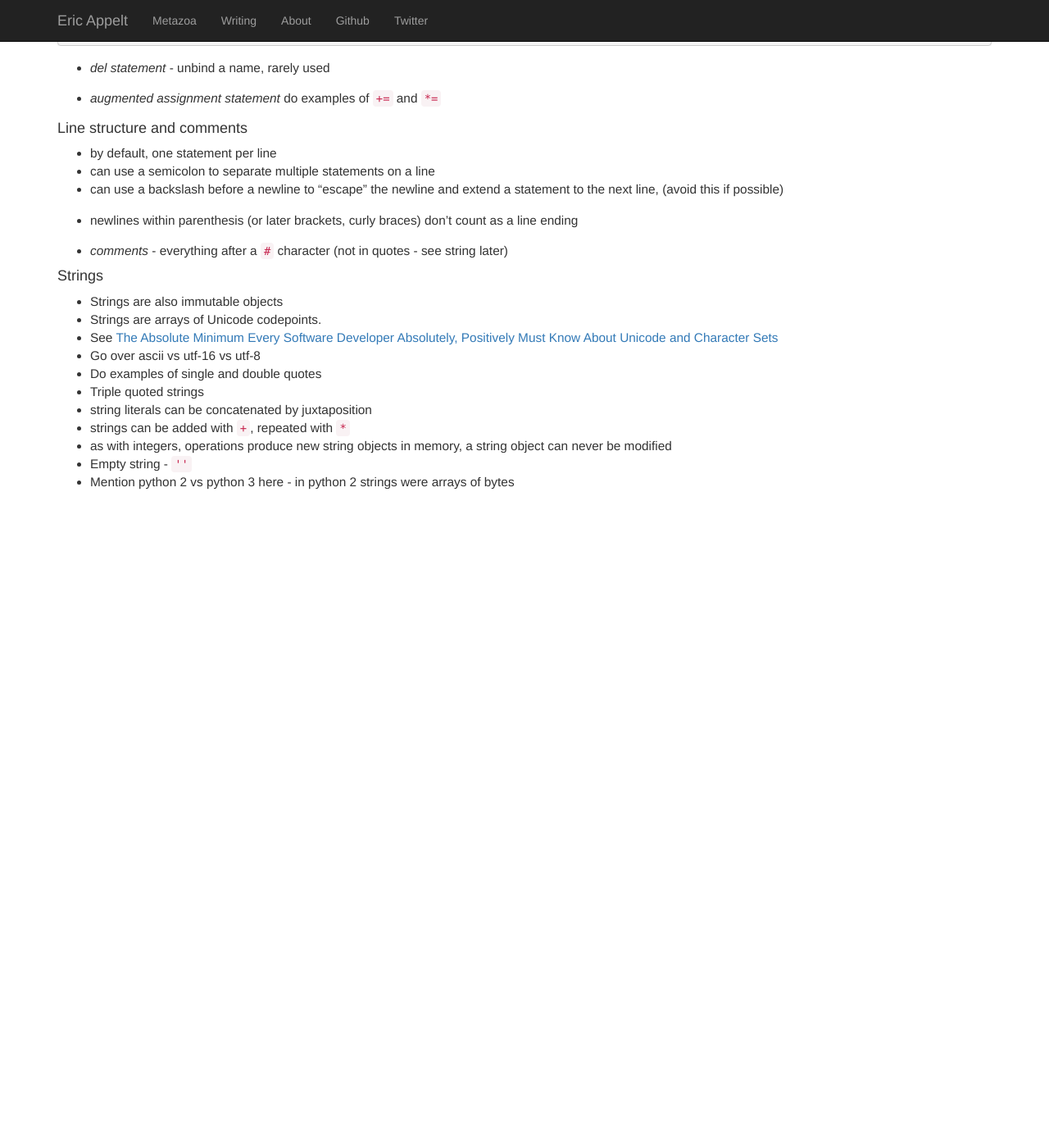
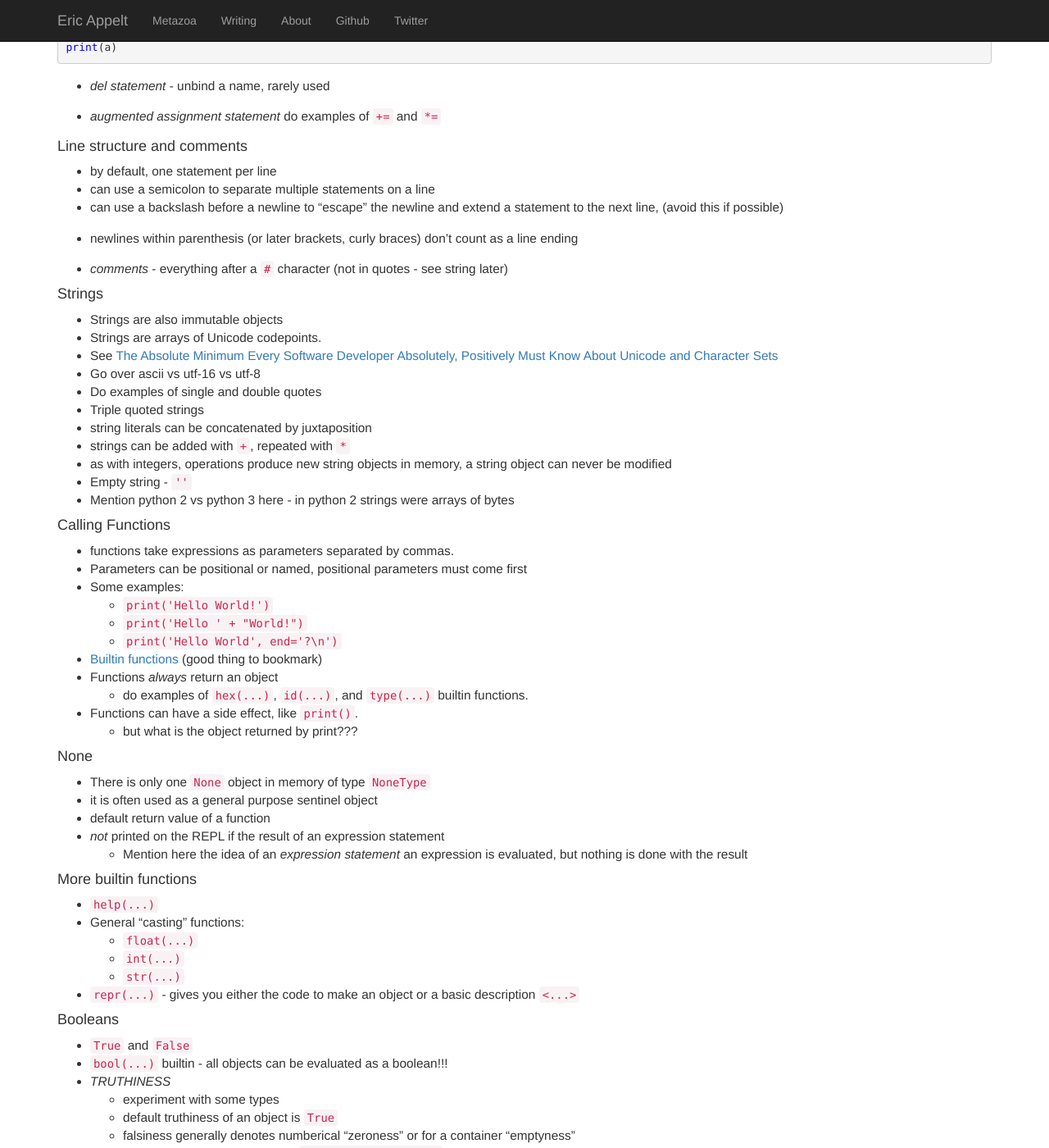
Before and after one commit to appeltel/website-ericappelt, a Jekyll site: the page built from pythonclass/session1.md, in a window 1280 px wide and 1400 px high, scrolled down 1684 px. Shown: the whole window at 82% size. Built offline with Jekyll 4.4.1, drawn with Linux system fonts in a browser that asks for light colours; nearby versions of some CDN libraries; before the commit the page ends 2293 px from its top, so only the background shows below that; some of the changed text lies outside the part shown.

Commit message:
Add more session 1 notes

```diff
--- a/pythonclass/session1.md
+++ b/pythonclass/session1.md
@@ -115,3 +116,75 @@ print(a)
   a string object can never be modified
 * Empty string - `''`
 * Mention python 2 vs python 3 here - in python 2 strings were arrays of bytes
+
+#### Calling Functions
+
+* functions take expressions as parameters separated by commas.
+* Parameters can be positional or named, positional parameters must come first
+* Some examples:
+  * `print('Hello World!')`
+  * `print('Hello ' + "World!")`
+  * `print('Hello World', end='?\n')`
+* [Builtin functions](https://docs.python.org/3/library/functions.html) (good thing to bookmark)
+* Functions *always* return an object
+  * do examples of `hex(...)`, `id(...)`, and `type(...)` builtin functions.
+* Functions can have a side effect, like `print()`.
+  * but what is the object returned by print???
+
+#### None
+
+* There is only one `None` object in memory of type `NoneType`
+* it is often used as a general purpose sentinel object
+* default return value of a function
+* _not_ printed on the REPL if the result of an expression statement
+  * Mention here the idea of an *expression statement*
+    an expression is evaluated, but nothing is done with the result
+
+#### More builtin functions
+
+* `help(...)`
+* General "casting" functions:
+  * `float(...)`
+  * `int(...)`
+  * `str(...)`
+* `repr(...)` - gives you either the code to make an object or a basic description `<...>`
+
+#### Booleans
+
+* `True` and `False`
+* `bool(...)` builtin - all objects can be evaluated as a boolean!!!
+* *TRUTHINESS*
+  * experiment with some types
+  * default truthiness of an object is `True`
+  * falsiness generally denotes numberical "zeroness" or for a container "emptyness"
+* Value comparisons - experiment with `<, >, <=, >=, !=, ==`
+  * discuss identity and equality
+    * `id(...)` operation and `is` comparison.
+  * comparisons can be chained
+    * evaluated left to right `a < b < c`
+    * "short circuit" example `1 > 2 > "foo"` versus `1 < 2 > "foo"`
+* discuss `and`, `or`, `not`
+
+#### Conditionals
+
+Basic form
+
+{% highlight python %}
+
+if expression:
+    ...
+    ...
+elif expression:
+    ...
+    ...
+else expression:
+    ...
+    ...
+
+{% endhighlight %}
+
+Note: `expression` can be any valid python expression - will be converted to boolean!
+
+* INDENTATION!!! - suite of expressions in each clause is defined by indentation
+  * tabs or spaces can be used as long as they are used consistently
+  * 4 spaces is preferred!
```
Also changed, not shown: other parts of pythonclass/session1.md (+1 -0 lines).
